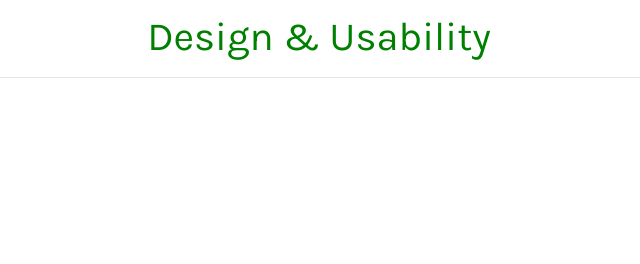
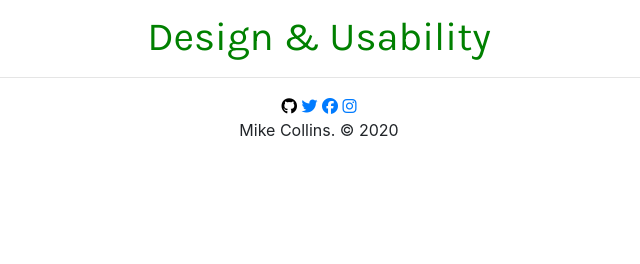
Before and after one commit to mykeck/Awwards, a Django app: page / in a window 1280 px wide. Shown: the part 297-561 px from the top of the page, without its empty margins (321-961 px from the left). Run offline with Django 3.2, Linux system fonts and the light colour scheme; data that the repository does not hold is empty; some libraries are stand-ins or nearby versions.

Commit message:
styled my page

```diff
--- a/awards/templates/base.html
+++ b/awards/templates/base.html
@@ -25,4 +25,12 @@
     {% bootstrap_javascript %}
     {% endblock %}
 </body>
+
+<footer style="text-align: center; ">
+    <a style="color: black;" target="_blank" href="https://github.com/mykeck"><i class="fab fa-github"></i></a>
+    <a target="_blank" href="https://twitter.com/MykeC10"><i class="fab fa-twitter"></i></a>
+    <a target="_blank" href="https://web.facebook.com/mofatt.bryant"><i class="fab fa-facebook"></i></a>
+    <a target="_blank" href="https://www.instagram.com/kiragu_mike/?hl=en"><i class="fab fa-instagram"></i></a>
+    <p>Mike Collins. &copy; 2020</p>
+</footer>
 </html>
--- a/static/css/base.css
+++ b/static/css/base.css
@@ -1,3 +1,4 @@
+
 h2
 {
   color: green;
```
